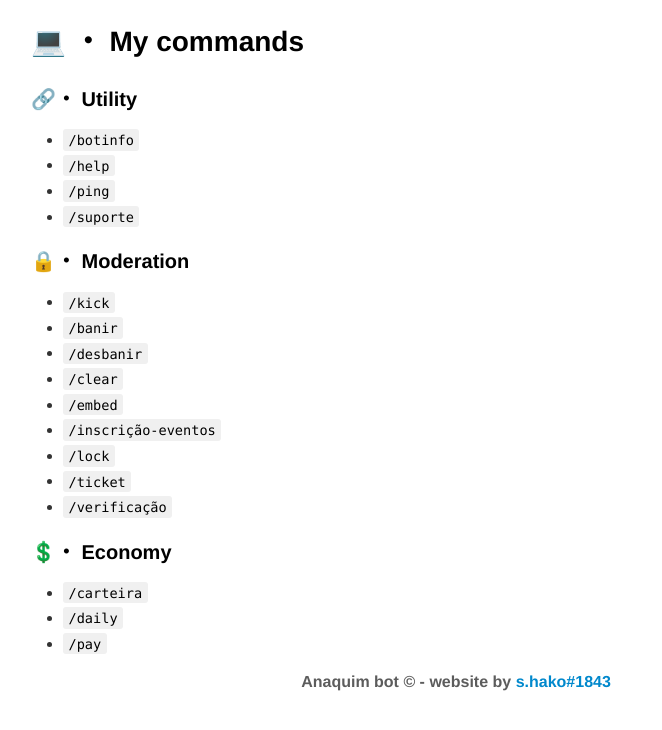
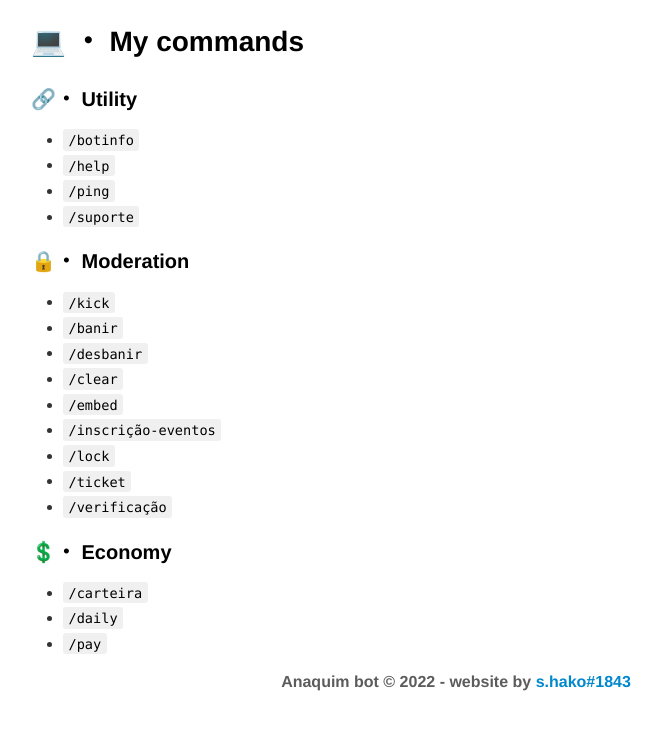
Before and after one commit to shako1843/anaquimbot, a plain HTML site: page en/index.html in a window 1280 px wide. Shown: the part 732-1462 px from the top of the page, without its empty margins (184-846 px from the left). Drawn offline with nearby package versions, Linux system fonts and the light colour scheme.

Commit message:
Update index.html

```diff
--- a/en/index.html
+++ b/en/index.html
@@ -298,7 +298,7 @@ pre[data-line] .line-highlight[data-end]:after {
 <li><code>/daily</code></li>
 <li><code>/pay</code></li>
 </ul>
-<h6 class="mume-header" id="centeranaquim-bot-copy-website-by-shako1843httpsdiscordappcomusers815318066207522857center"><center>Anaquim bot &#xA9; - website by <a href="https://discordapp.com/users/815318066207522857">s.hako#1843</a></center></h6>
+<h6 class="mume-header" id="centeranaquim-bot-copy-website-by-shako1843httpsdiscordappcomusers815318066207522857center"><center>Anaquim bot &#xA9; 2022 - website by <a href="https://discordapp.com/users/815318066207522857">s.hako#1843</a></center></h6>
 
 
       </div>
```
